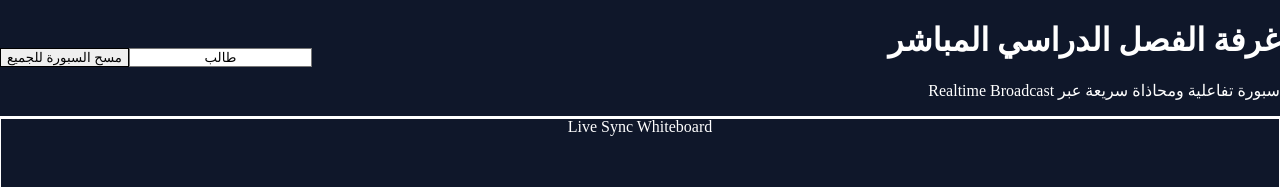
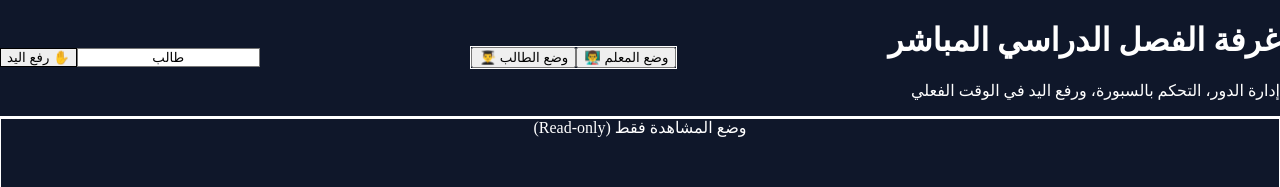
Before and after one commit to mohbab1-sondos/mohbab-education, a Next.js app: page /classroom in a window 1280 px wide. Shown: the top 187 px of the page. Built offline with nearby package versions, Linux system fonts and the light colour scheme; no server answers; the database is empty.

Commit message:
Add roles control, color picker, and raise hand feature

```diff
--- a/src/app/classroom/page.tsx
+++ b/src/app/classroom/page.tsx
@@ -8,9 +8,14 @@ const supabaseAnonKey = process.env.NEXT_PUBLIC_SUPABASE_ANON_KEY || '';
 const supabase = createClient(supabaseUrl, supabaseAnonKey);
 
 export default function ClassroomPage() {
+  const [role, setRole] = useState<'teacher' | 'student'>('student');
   const [messages, setMessages] = useState<any[]>([]);
   const [input, setInput] = useState('');
   const [userName, setUserName] = useState('طالب');
+  const [penColor, setPenColor] = useState('#6366f1');
+  const [handRaised, setHandRaised] = useState(false);
+  const [raisedHandsList, setRaisedHandsList] = useState<string[]>([]);
+
   const canvasRef = useRef<HTMLCanvasElement | null>(null);
   const [isDrawing, setIsDrawing] = useState(false);
   const prevCoords = useRef<{ x: number; y: number } | null>(null);
@@ -27,6 +32,13 @@ export default function ClassroomPage() {
       })
       .on('broadcast', { event: 'clear' }, () => {
         clearLocalCanvas();
+      })
+      .on('broadcast', { event: 'raise-hand' }, ({ payload }) => {
+        if (payload.raised) {
+          setRaisedHandsList((prev) => [...new Set([...prev, payload.studentName])]);
+        } else {
+          setRaisedHandsList((prev) => prev.filter((name) => name !== payload.studentName));
+        }
       })
       .subscribe();
 
@@ -51,15 +63,12 @@ export default function ClassroomPage() {
     };
   }, []);
 
-  // دالة تحويل إحداثيات الماوس لتتطابق بدقة مع مقاس الكانفاس الفعلي
   const getCanvasCoordinates = (e: React.MouseEvent<HTMLCanvasElement>) => {
     const canvas = canvasRef.current;
     if (!canvas) return { x: 0, y: 0 };
-
     const rect = canvas.getBoundingClientRect();
     const scaleX = canvas.width / rect.width;
     const scaleY = canvas.height / rect.height;
-
     return {
       x: (e.clientX - rect.left) * scaleX,
       y: (e.clientY - rect.top) * scaleY
@@ -82,25 +91,26 @@ export default function ClassroomPage() {
   };
 
   const startDrawing = (e: React.MouseEvent<HTMLCanvasElement>) => {
+    if (role !== 'teacher') return; // تقييد الرسم للمعلم فقط
     const coords = getCanvasCoordinates(e);
     prevCoords.current = coords;
     setIsDrawing(true);
   };
 
   const draw = (e: React.MouseEvent<HTMLCanvasElement>) => {
-    if (!isDrawing || !prevCoords.current) return;
+    if (role !== 'teacher' || !isDrawing || !prevCoords.current) return;
 
     const coords = getCanvasCoordinates(e);
     const prevX = prevCoords.current.x;
     const prevY = prevCoords.current.y;
 
-    drawOnCanvas(prevX, prevY, coords.x, coords.y);
+    drawOnCanvas(prevX, prevY, coords.x, coords.y, penColor);
 
     if (channelRef.current) {
       channelRef.current.send({
         type: 'broadcast',
         event: 'draw',
-        payload: { prevX, prevY, currX: coords.x, currY: coords.y, color: '#6366f1' }
+        payload: { prevX, prevY, currX: coords.x, currY: coords.y, color: penColor }
       });
     }
 
@@ -120,12 +130,21 @@ export default function ClassroomPage() {
   };
 
   const handleClearBoard = () => {
+    if (role !== 'teacher') return;
     clearLocalCanvas();
+    if (channelRef.current) {
+      channelRef.current.send({ type: 'broadcast', event: 'clear', payload: {} });
+    }
+  };
+
+  const toggleRaiseHand = () => {
+    const newStatus = !handRaised;
+    setHandRaised(newStatus);
     if (channelRef.current) {
       channelRef.current.send({
         type: 'broadcast',
-        event: 'clear',
-        payload: {}
+        event: 'raise-hand',
+        payload: { studentName: userName, raised: newStatus }
       });
     }
   };
@@ -134,16 +153,33 @@ export default function ClassroomPage() {
     if (!input.trim()) return;
     const text = input;
     setInput('');
-    await supabase.from('messages').insert([{ sender: userName, content: text }]);
+    await supabase.from('messages').insert([{ sender: `${userName} (${role === 'teacher' ? 'معلم' : 'طالب'})`, content: text }]);
   };
 
   return (
     <div className="min-h-screen bg-slate-900 text-white p-6 flex flex-col justify-between" dir="rtl">
-      <header className="border-b border-slate-800 pb-4 mb-4 flex justify-between items-center">
+      <header className="border-b border-slate-800 pb-4 mb-4 flex justify-between items-center flex-wrap gap-4">
         <div>
           <h1 className="text-xl font-bold text-indigo-400">غرفة الفصل الدراسي المباشر</h1>
-          <p className="text-xs text-slate-400">سبورة تفاعلية ومحاذاة سريعة عبر Realtime Broadcast</p>
+          <p className="text-xs text-slate-400">إدارة الدور، التحكم بالسبورة، ورفع اليد في الوقت الفعلي</p>
         </div>
+
+        {/* محوّل الأدوار لسهولة التجربة */}
+        <div className="flex items-center gap-3 bg-slate-800 p-1.5 rounded-lg border border-slate-700">
+          <button
+            onClick={() => { setRole('teacher'); setUserName('المعلم'); }}
+            className={`px-3 py-1 rounded text-xs font-bold transition ${role === 'teacher' ? 'bg-indigo-600 text-white' : 'text-slate-400 hover:text-white'}`}
+          >
+            وضع المعلم 👨‍🏫
+          </button>
+          <button
+            onClick={() => { setRole('student'); setUserName('طالب'); }}
+            className={`px-3 py-1 rounded text-xs font-bold transition ${role === 'student' ? 'bg-indigo-600 text-white' : 'text-slate-400 hover:text-white'}`}
+          >
+            وضع الطالب 👨‍🎓
+          </button>
+        </div>
+
         <div className="flex gap-3 items-center">
           <input
             type="text"
@@ -151,15 +187,41 @@ export default function ClassroomPage() {
             onChange={(e) => setUserName(e.target.value)}
             className="bg-slate-800 border border-slate-700 px-3 py-1 rounded text-sm text-center"
           />
-          <button onClick={handleClearBoard} className="bg-red-500/20 text-red-400 hover:bg-red-500/30 border border-red-500/30 px-3 py-1 rounded text-xs font-medium">
-            مسح السبورة للجميع
-          </button>
+
+          {role === 'teacher' ? (
+            <>
+              <input
+                type="color"
+                value={penColor}
+                onChange={(e) => setPenColor(e.target.value)}
+                className="w-8 h-8 rounded border-0 cursor-pointer bg-transparent"
+                title="اختر لون القلم"
+              />
+              <button onClick={handleClearBoard} className="bg-red-500/20 text-red-400 hover:bg-red-500/30 border border-red-500/30 px-3 py-1 rounded text-xs font-medium">
+                مسح السبورة
+              </button>
+            </>
+          ) : (
+            <button
+              onClick={toggleRaiseHand}
+              className={`px-3 py-1 rounded text-xs font-medium border transition ${handRaised ? 'bg-amber-500/20 text-amber-300 border-amber-500/40' : 'bg-slate-800 text-slate-300 border-slate-700'}`}
+            >
+              {handRaised ? '✋ اليد مرفوعة' : '✋ رفع اليد'}
+            </button>
+          )}
         </div>
       </header>
 
       <main className="flex-1 grid grid-cols-1 md:grid-cols-3 gap-6 my-4">
         <div className="md:col-span-2 bg-slate-950 rounded-xl p-4 border border-slate-800 flex flex-col justify-between items-center relative overflow-hidden min-h-[450px]">
-          <span className="absolute top-3 right-4 text-xs text-slate-500 font-mono">Live Sync Whiteboard</span>
+          <div className="absolute top-3 right-4 left-4 flex justify-between items-center text-xs text-slate-500 font-mono pointer-events-none">
+            <span>{role === 'teacher' ? 'السبورة جاهزة للرسم' : 'وضع المشاهدة فقط (Read-only)'}</span>
+            {role === 'teacher' && raisedHandsList.length > 0 && (
+              <span className="bg-amber-500/20 text-amber-300 px-2 py-1 rounded border border-amber-500/30 animate-pulse font-sans">
+                ✋ طلبات الاستئذان: {raisedHandsList.join(', ')}
+              </span>
+            )}
+          </div>
           <canvas
             ref={canvasRef}
             width={1280}
@@ -168,7 +230,7 @@ export default function ClassroomPage() {
             onMouseMove={draw}
             onMouseUp={stopDrawing}
             onMouseLeave={stopDrawing}
-            className="w-full h-full bg-slate-900/60 rounded border border-slate-800 cursor-crosshair touch-none"
+            className={`w-full h-full bg-slate-900/60 rounded border border-slate-800 touch-none ${role === 'teacher' ? 'cursor-crosshair' : 'cursor-not-allowed'}`}
           />
         </div>
 
```
